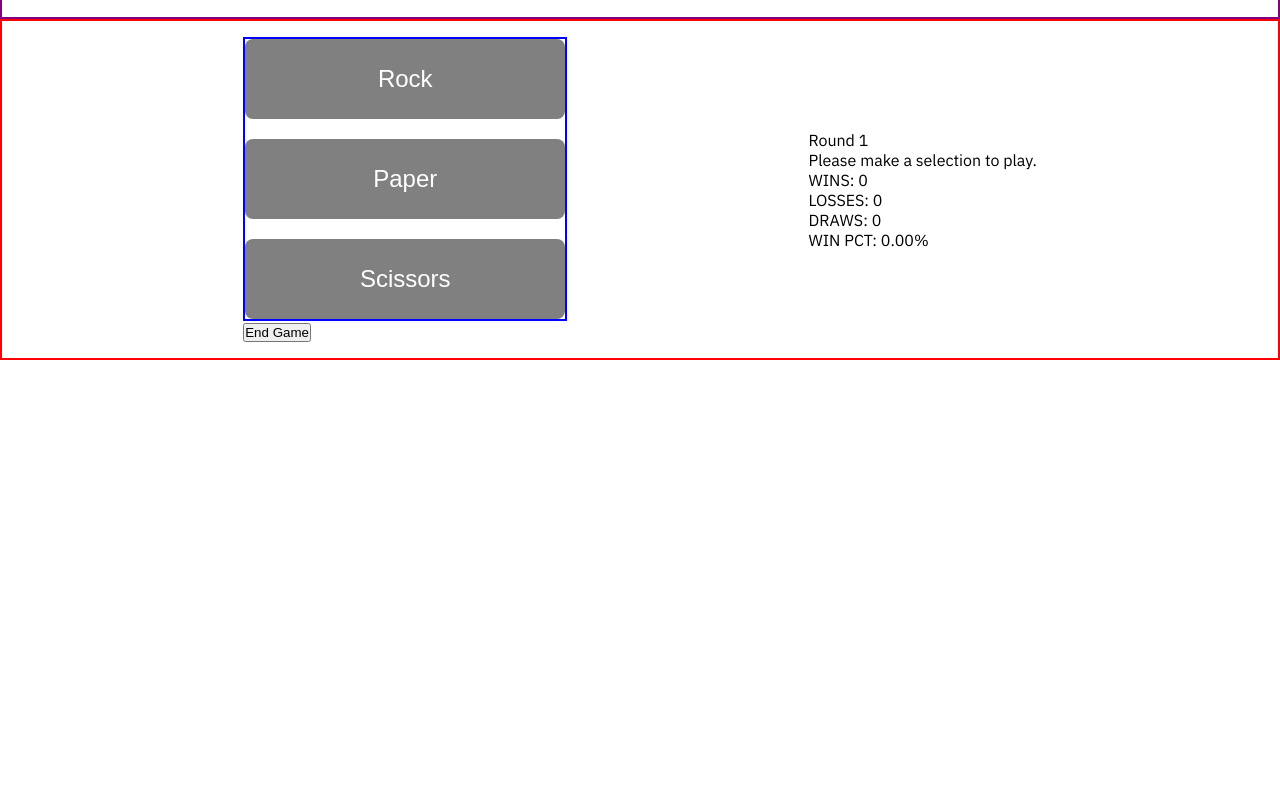
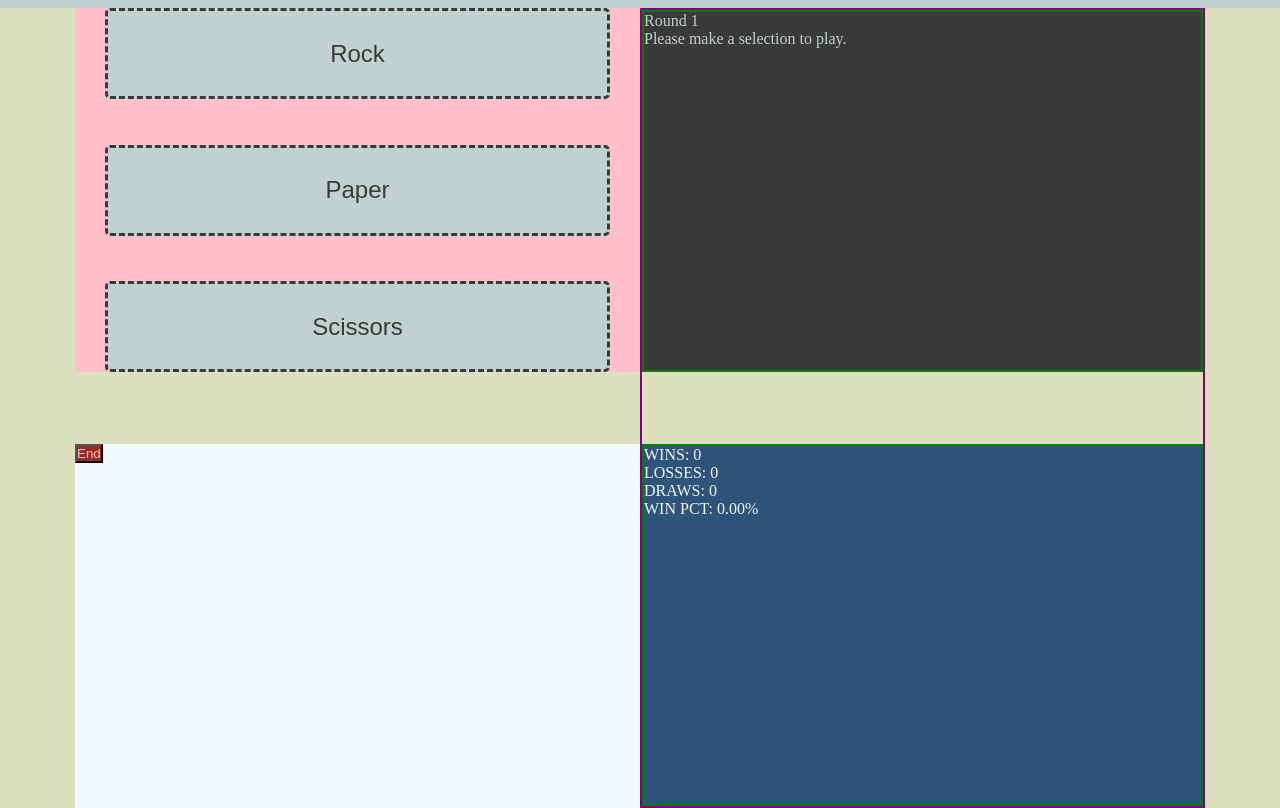
Before and after one commit to bonedraddy/odin-rps, a plain HTML site: page odin-rps.html in a window 1280 px wide. Shown: the part 105-913 px from the top of the page. Before the commit the page ends 800 px from the top, so only its background shows below. Drawn offline with Linux system fonts and the light colour scheme.

Commit message:
Began Layout edits for grid. Game container grid successfully implemented. Choices container and buttons behaving as intended. Game container currently has 75px padding to the left and right.

```diff
--- a/odin-rps.html
+++ b/odin-rps.html
@@ -30,7 +30,7 @@
           <div class="controls-container">
             <button class="control-btn hidden" id="submit">Submit</button>
             <button class="control-btn hidden" id="reset">Reset</button>
-            <button class="control-btn" id="end">End Game</button>
+            <button class="control-btn" id="end">End</button>
           </div>
         </div>
         <!-- DISPLAYS CONTAINER -->
--- a/rps-styles.css
+++ b/rps-styles.css
@@ -3,15 +3,65 @@
   padding: 0;
 }
 
-:root {
-  --font-main: "IBM Plex Sans";
+body {
+  background-color: var(--primary-background);
 }
 
-body {
-  font-family: var(--font-main), sans-serif;
-  height: 100%;
-  /*background-color: #1f3756;*/
-  /*color: #fff;*/
+:root {
+  --primary-background: #dde0bd;
+  --primary-black: #3a3a39;
+  --primary-white: #f0f4f3;
+  --accent-neutral: #c2d1cf;
+  --accent-blue: #2f5479;
+}
+
+/*------ Container Layout ------*/
+
+#game-container {
+  display: grid;
+  grid-template-columns: 1fr 1fr;
+  grid-template-rows: 100vh;
+  padding: 0 75px;
+}
+
+.buttons-container {
+  display: grid;
+  grid-template-columns: 1fr;
+  grid-template-rows: 1fr 1fr;
+  gap: 72px;
+}
+
+.controls-container {
+  background-color: aliceblue;
+}
+
+.choices-container {
+  display: flex;
+  flex-direction: column;
+  align-items: center;
+  justify-content: space-between;
+  padding: 0 30px;
+  background-color: pink;
+}
+
+.displays-container {
+  border: 2px solid purple;
+  display: grid;
+  grid-template-columns: 1fr;
+  grid-template-rows: 1fr 1fr;
+  gap: 72px;
+}
+
+.message-container {
+  border: 2px solid green;
+  background-color: var(--primary-black);
+  color: var(--accent-neutral);
+}
+
+.scoreboard-container {
+  border: 2px solid green;
+  background-color: var(--accent-blue);
+  color: var(--primary-white);
 }
 
 .hidden {
@@ -25,8 +75,8 @@ body {
 /*------ Intro ----- */
 .intro-container {
   text-align: center;
-  border: 2px solid purple;
   padding: 20px 0;
+  background-color: var(--accent-neutral);
 }
 
 h1 {
@@ -35,51 +85,35 @@ h1 {
   margin-bottom: 0.5rem;
 }
 
-/*------ Game Container ------*/
-#game-container {
-  padding: 1rem;
-  display: flex;
-  justify-content: space-evenly;
-  align-items: center;
-  gap: 1rem;
-  border: 2px solid red;
-}
-
-/*------ ChoicesContainer ------*/
-.choices-container {
-  display: flex;
-  flex-direction: column;
-  gap: 20px;
-  border: 2px solid blue;
-}
-
+/*------ Choice Buttons ------*/
 .choice-btn {
-  min-height: 5rem;
-  min-width: 20rem;
+  background-color: var(--accent-neutral);
+  color: var(--primary-black);
+  border: 3px dashed var(--primary-black);
+  border-radius: 5px;
+  cursor: pointer;
   padding: 0.5rem 1rem;
   font-size: 1.5rem;
-  cursor: pointer;
-  border: none;
-  border-radius: 8px;
-  background-color: gray;
-  color: #fff;
+  display: block;
+  width: 100%;
+  height: 25%;
   transition: background-color 0.3s ease;
 }
 
 .choice-btn:hover {
-  background-color: orange;
+  background-color: #879fac;
+  color: var(--primary-white);
 }
 
 .choice-btn.selected {
-  background-color: green;
+  background-color: var(--accent-blue);
+  color: var(--primary-white);
+  border: 3px solid var(--primary-black);
 }
 
-/*------ Play Container ------*/
-#play-container {
-  border: 2px solid red;
-  display: flex;
-  flex-direction: column;
-  justify-content: center;
-  gap: 1rem;
-  margin-top: 1rem;
+/*------ Control Buttons ------*/
+
+#end {
+  background-color: #9a2a26;
+  color: #eebbba;
 }
```
